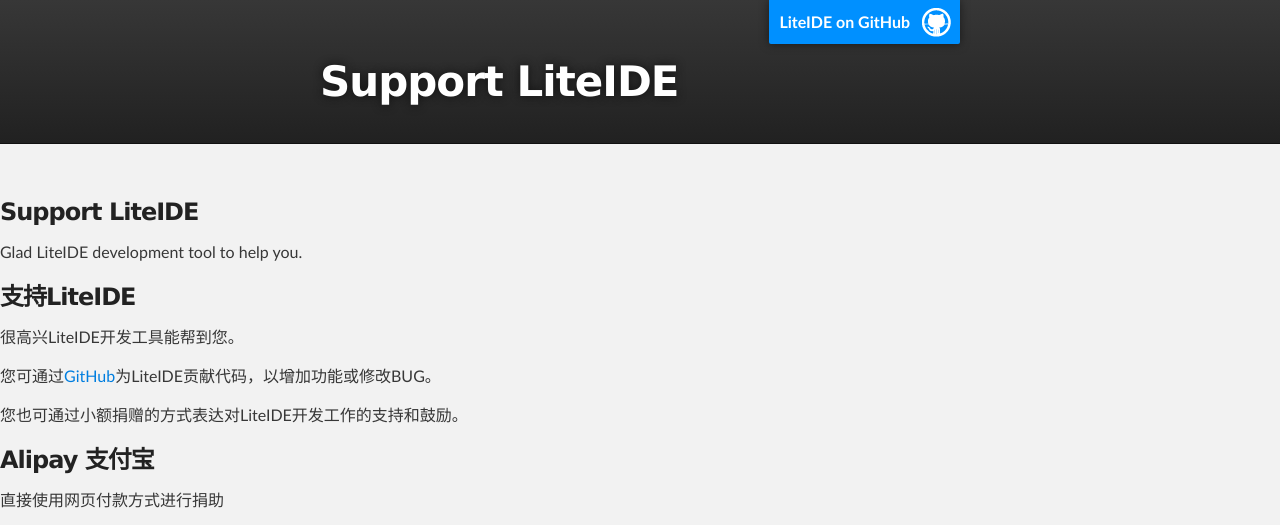
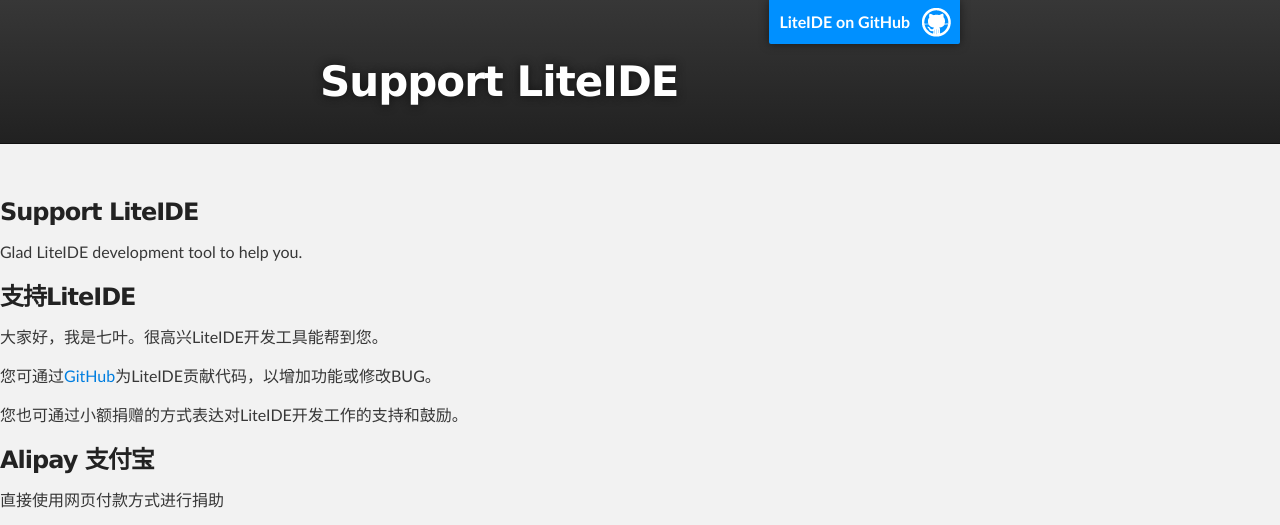
Before and after one commit to visualfc/support, a plain HTML site: page index.html in a window 1280 px wide. Shown: the top 525 px of the page. Drawn offline with Linux system fonts and the light colour scheme.

Commit message:
Update index.html

```diff
--- a/index.html
+++ b/index.html
@@ -23,7 +23,7 @@
 <h3>Support LiteIDE</h3>
 <p>Glad LiteIDE development tool to help you.</p>
 <h3>支持LiteIDE</h3>
-<p>很高兴LiteIDE开发工具能帮到您。</p>
+<p>大家好，我是七叶。很高兴LiteIDE开发工具能帮到您。</p>
 <p>您可通过<a href='https://github.com/visualfc/liteide'>GitHub</a>为LiteIDE贡献代码，以增加功能或修改BUG。</p>
 <p>您也可通过小额捐赠的方式表达对LiteIDE开发工作的支持和鼓励。</p>
 
```
